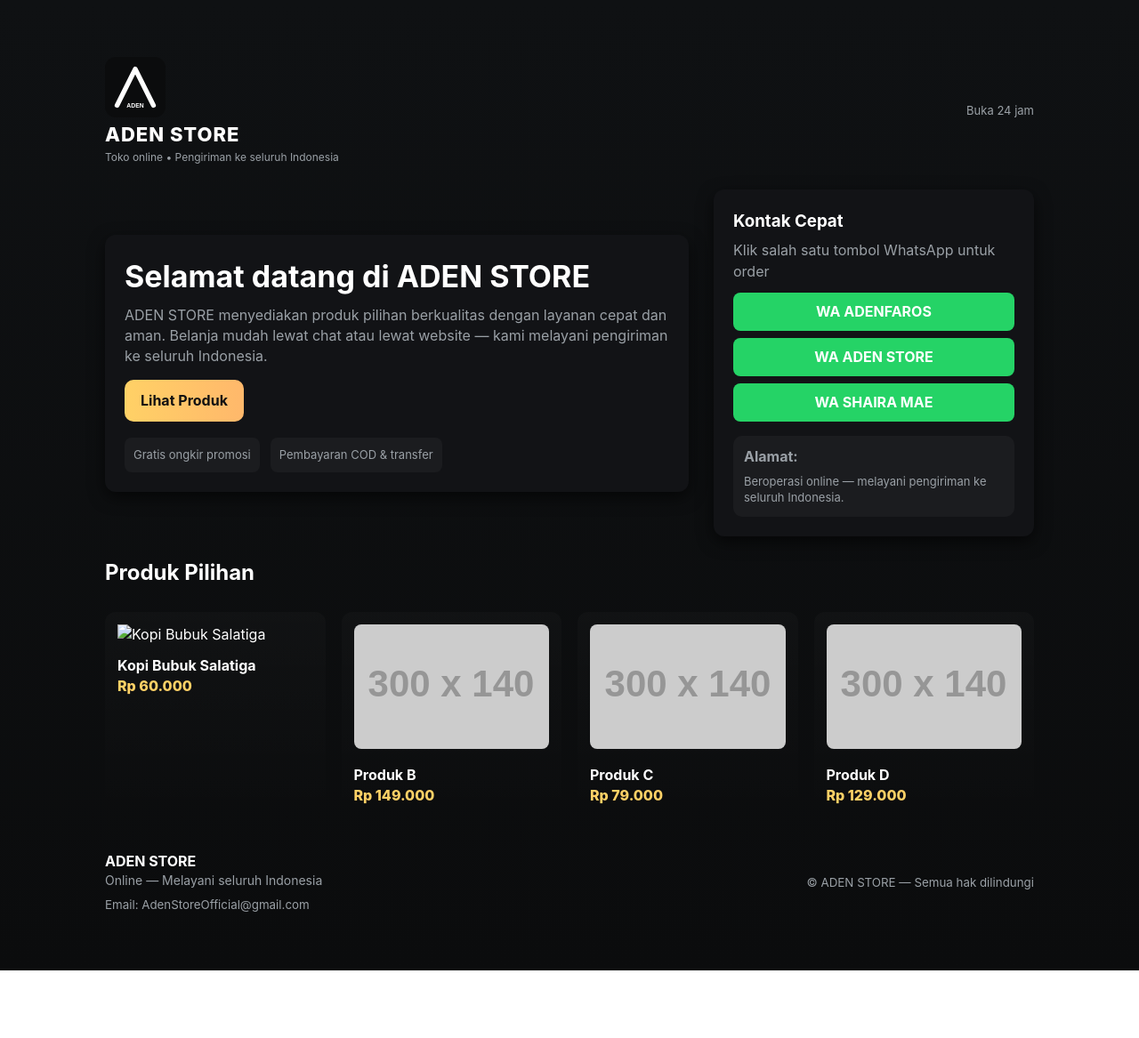
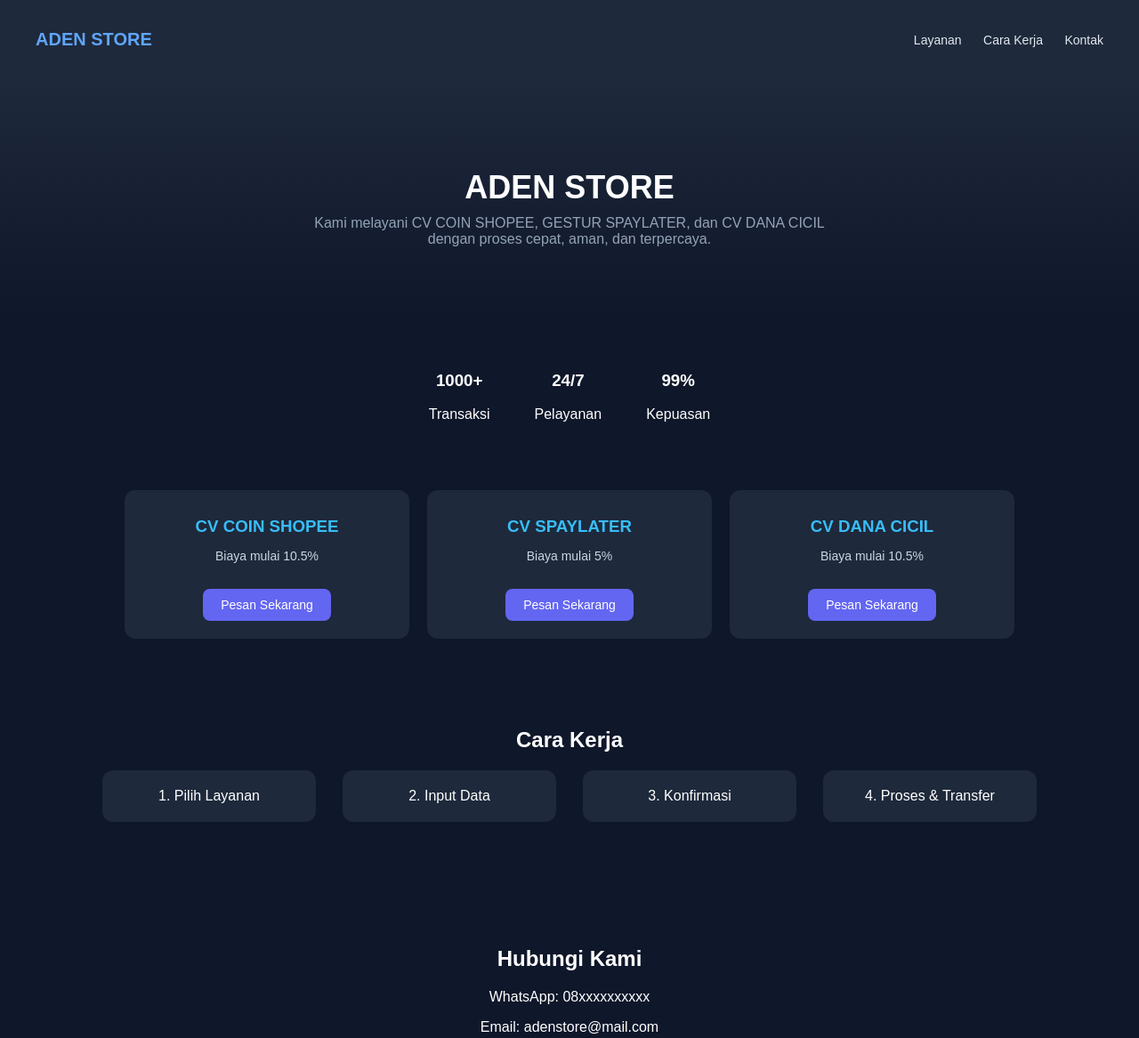
Before and after one commit to adenstore232/ADENSTORE, a plain HTML site: page index.html in a window 1280 px wide. Shown: the top 1167 px of the page at 89% size. Before the commit the page ends 1091 px from the top, so only its background shows below. Drawn offline with Linux system fonts and the light colour scheme; placeholder pictures from the web are drawn by us.

Commit message:
Update index.html

```diff
--- a/index.html
+++ b/index.html
@@ -1,183 +1,172 @@
-<!doctype html>
+<!DOCTYPE html>
 <html lang="id">
 <head>
-  <meta charset="utf-8" />
-  <meta name="viewport" content="width=device-width, initial-scale=1" />
-  <title>ADEN STORE — Toko Online</title>
-  <meta name="description" content="ADEN STORE — Toko online terpercaya, melayani pengiriman ke seluruh Indonesia. Kualitas & pelayanan prioritas." />
+  <meta charset="UTF-8">
+  <meta name="viewport" content="width=device-width, initial-scale=1.0">
+  <title>ADEN STORE</title>
   <style>
-    :root{
-      --bg:#0f1113; /* gelap */
-      --card:#121316;
-      --accent:#ffd166;
-      --muted:#9aa0a6;
-      --glass: rgba(255,255,255,0.04);
-      --radius:12px;
-      --maxw:1100px;
-      font-family: Inter, system-ui, -apple-system, 'Segoe UI', Roboto, 'Helvetica Neue', Arial;
+    body {
+      margin: 0;
+      font-family: Arial, sans-serif;
+      background: #0f172a;
+      color: #fff;
     }
-    *{box-sizing:border-box}
-    body{margin:0;background:linear-gradient(180deg,var(--bg),#0b0c0d);color:#fff;line-height:1.45}
-    .wrap{max-width:var(--maxw);margin:36px auto;padding:28px}
-
-    /* header */
-    header{display:flex;align-items:center;gap:18px}
-    .logo{display:flex;flex-direction:column;align-items:flex-start;gap:4px}
-    .logo svg{width:68px;height:68px}
-    .brand{font-weight:800;letter-spacing:1px;font-size:22px}
-    .tag{color:var(--muted);font-size:12px}
-
-    /* hero */
-    .hero{display:grid;grid-template-columns:1fr 360px;gap:28px;margin-top:28px;align-items:center}
-    .card{background:var(--card);padding:22px;border-radius:var(--radius);box-shadow:0 6px 18px rgba(0,0,0,0.6)}
-    .hero .left h1{margin:0 0 8px;font-size:34px}
-    .hero p{margin:0;color:var(--muted)}
-    .cta{display:inline-block;margin-top:14px;background:linear-gradient(90deg,var(--accent),#ffb86b);color:#111;padding:12px 18px;border-radius:10px;font-weight:700;text-decoration:none}
-
-    /* products */
-    .products{margin-top:26px;display:grid;grid-template-columns:repeat(auto-fit,minmax(200px,1fr));gap:18px}
-    .product{background:linear-gradient(180deg,rgba(255,255,255,0.02),transparent);padding:14px;border-radius:12px}
-    .thumb img{width:100%;height:140px;object-fit:cover;border-radius:8px}
-
-    .p-name{margin-top:12px;font-weight:700}
-    .p-price{color:var(--accent);font-weight:800}
-
-    /* footer/contact */
-    footer{margin-top:36px;display:flex;gap:18px;flex-wrap:wrap;justify-content:space-between;align-items:center}
-    .contact small{color:var(--muted)}
-    .address{background:var(--glass);padding:12px;border-radius:10px;color:var(--muted)}
-
-    /* responsive */
-    @media (max-width:900px){
-      .hero{grid-template-columns:1fr}
-      .logo{flex-direction:row;align-items:center}
-      .logo svg{width:54px;height:54px}
+    header {
+      display: flex;
+      justify-content: space-between;
+      align-items: center;
+      padding: 20px 40px;
+      background: #1e293b;
+    }
+    header h1 {
+      font-size: 20px;
+      color: #60a5fa;
+    }
+    nav a {
+      margin-left: 20px;
+      text-decoration: none;
+      color: #e2e8f0;
+      font-size: 14px;
+    }
+    .hero {
+      text-align: center;
+      padding: 80px 20px;
+      background: linear-gradient(to bottom, #1e293b, #0f172a);
+    }
+    .hero h2 {
+      font-size: 36px;
+      margin: 20px 0 10px;
+    }
+    .hero p {
+      max-width: 600px;
+      margin: auto;
+      color: #94a3b8;
+    }
+    .stats {
+      display: flex;
+      justify-content: center;
+      margin: 40px 0;
+      gap: 50px;
+    }
+    .stats div {
+      text-align: center;
+    }
+    .cards {
+      display: flex;
+      justify-content: center;
+      gap: 20px;
+      flex-wrap: wrap;
+      padding: 20px;
+    }
+    .card {
+      background: #1e293b;
+      border-radius: 12px;
+      padding: 20px;
+      width: 280px;
+      text-align: center;
+    }
+    .card h3 {
+      margin: 10px 0;
+      color: #38bdf8;
+    }
+    .card p {
+      color: #cbd5e1;
+      font-size: 14px;
+    }
+    .btn {
+      display: inline-block;
+      margin-top: 15px;
+      padding: 10px 20px;
+      border-radius: 8px;
+      background: #6366f1;
+      color: #fff;
+      text-decoration: none;
+      font-size: 14px;
+    }
+    .section {
+      padding: 60px 20px;
+      text-align: center;
+    }
+    .steps {
+      display: flex;
+      justify-content: center;
+      flex-wrap: wrap;
+      gap: 30px;
+    }
+    .step {
+      background: #1e293b;
+      padding: 20px;
+      border-radius: 12px;
+      width: 200px;
+    }
+    footer {
+      background: #1e293b;
+      text-align: center;
+      padding: 20px;
+      font-size: 14px;
+      color: #94a3b8;
     }
   </style>
 </head>
 <body>
-  <div class="wrap">
-    <header>
-      <div class="logo">
-        <!-- logo svg -->
-        <svg viewBox="0 0 100 100" xmlns="http://www.w3.org/2000/svg" role="img" aria-label="ADEN STORE">
-          <rect width="100" height="100" rx="18" fill="#0b0c0d" />
-          <g transform="translate(10,10)" fill="none" stroke="white" stroke-width="8" stroke-linecap="round" stroke-linejoin="round">
-            <path d="M10 70 L40 10 L70 70" />
-          </g>
-          <text x="50" y="84" fill="white" font-size="10" font-weight="700" text-anchor="middle" font-family="Arial">ADEN</text>
-        </svg>
-        <div>
-          <div class="brand">ADEN STORE</div>
-          <div class="tag">Toko online • Pengiriman ke seluruh Indonesia</div>
-        </div>
-      </div>
-      <div style="margin-left:auto;color:var(--muted);font-size:13px">Buka 24 jam</div>
-    </header>
 
-    <section class="hero">
-      <div class="left card">
-        <h1>Selamat datang di ADEN STORE</h1>
-        <p>ADEN STORE menyediakan produk pilihan berkualitas dengan layanan cepat dan aman. Belanja mudah lewat chat atau lewat website — kami melayani pengiriman ke seluruh Indonesia.</p>
-        <a class="cta" href="#produk">Lihat Produk</a>
+  <header>
+    <h1>ADEN STORE</h1>
+    <nav>
+      <a href="#layanan">Layanan</a>
+      <a href="#cara">Cara Kerja</a>
+      <a href="#kontak">Kontak</a>
+    </nav>
+  </header>
 
-        <div style="margin-top:18px;display:flex;gap:12px;flex-wrap:wrap">
-          <div style="background:var(--glass);padding:10px;border-radius:8px;color:var(--muted);font-size:13px">Gratis ongkir promosi</div>
-          <div style="background:var(--glass);padding:10px;border-radius:8px;color:var(--muted);font-size:13px">Pembayaran COD & transfer</div>
-        </div>
-      </div>
+  <section class="hero">
+    <h2>ADEN STORE</h2>
+    <p>Kami melayani CV COIN SHOPEE, GESTUR SPAYLATER, dan CV DANA CICIL dengan proses cepat, aman, dan terpercaya.</p>
+  </section>
 
-      <aside class="card">
-        <h3 style="margin:0 0 8px">Kontak Cepat</h3>
-        <p style="margin:0 0 12px;color:var(--muted)">Klik salah satu tombol WhatsApp untuk order</p>
+  <section class="stats">
+    <div><h3>1000+</h3><p>Transaksi</p></div>
+    <div><h3>24/7</h3><p>Pelayanan</p></div>
+    <div><h3>99%</h3><p>Kepuasan</p></div>
+  </section>
 
-        <!-- Tombol WhatsApp 1 -->
-        <a href="https://wa.me/6283878348853" target="_blank"
-           style="display:block;margin-bottom:8px;background:#25D366;color:#fff;padding:10px;border-radius:8px;text-align:center;text-decoration:none;font-weight:700">
-           WA ADENFAROS
-        </a>
+  <section id="layanan" class="cards">
+    <div class="card">
+      <h3>CV COIN SHOPEE</h3>
+      <p>Biaya mulai 10.5%</p>
+      <a href="#" class="btn">Pesan Sekarang</a>
+    </div>
+    <div class="card">
+      <h3>CV SPAYLATER</h3>
+      <p>Biaya mulai 5%</p>
+      <a href="#" class="btn">Pesan Sekarang</a>
+    </div>
+    <div class="card">
+      <h3>CV DANA CICIL</h3>
+      <p>Biaya mulai 10.5%</p>
+      <a href="#" class="btn">Pesan Sekarang</a>
+    </div>
+  </section>
 
-        <!-- Tombol WhatsApp 2 -->
-        <a href="https://wa.me/62822242283980" target="_blank"
-           style="display:block;margin-bottom:8px;background:#25D366;color:#fff;padding:10px;border-radius:8px;text-align:center;text-decoration:none;font-weight:700">
-           WA ADEN STORE
-        </a>
+  <section id="cara" class="section">
+    <h2>Cara Kerja</h2>
+    <div class="steps">
+      <div class="step">1. Pilih Layanan</div>
+      <div class="step">2. Input Data</div>
+      <div class="step">3. Konfirmasi</div>
+      <div class="step">4. Proses & Transfer</div>
+    </div>
+  </section>
 
-        <!-- Tombol WhatsApp 3 -->
-        <a href="https://wa.me/639634549376" target="_blank"
-           style="display:block;margin-bottom:8px;background:#25D366;color:#fff;padding:10px;border-radius:8px;text-align:center;text-decoration:none;font-weight:700">
-           WA SHAIRA MAE
-        </a>
+  <section id="kontak" class="section">
+    <h2>Hubungi Kami</h2>
+    <p>WhatsApp: 08xxxxxxxxxx</p>
+    <p>Email: adenstore@mail.com</p>
+  </section>
 
-        <div style="margin-top:16px" class="address">
-          <strong>Alamat:</strong>
-          <div style="font-size:13px;margin-top:6px;color:var(--muted)">Beroperasi online — melayani pengiriman ke seluruh Indonesia.</div>
-        </div>
-      </aside>
-    </section>
+  <footer>
+    © 2025 ADEN STORE - Semua Hak Dilindungi
+  </footer>
 
-    <section id="produk" style="margin-top:24px">
-      <h2 style="margin:0 0 12px">Produk Pilihan</h2>
-      <div class="products">
-        <!-- product card 1 -->
-        <div class="product">
-  <!-- Gambar produk -->
-  <img src="kopi.avif"
-       alt="Kopi Bubuk Salatiga"
-       class="thumb" />
-  <!-- Nama produk -->
-  <div class="p-name">Kopi Bubuk Salatiga</div>
-  <!-- Harga produk -->
-  <div class="p-price">Rp 60.000</div>
-        </div>
-        <!-- product card 2 -->
-        <div class="product">
-          <div class="thumb">
-            <img src="https://via.placeholder.com/300x140?text=Produk+B" alt="Produk B">
-          </div>
-          <div class="p-name">Produk B</div>
-          <div class="p-price">Rp 149.000</div>
-        </div>
-        <!-- product card 3 -->
-        <div class="product">
-          <div class="thumb">
-            <img src="https://via.placeholder.com/300x140?text=Produk+C" alt="Produk C">
-          </div>
-          <div class="p-name">Produk C</div>
-          <div class="p-price">Rp 79.000</div>
-        </div>
-        <!-- product card 4 -->
-        <div class="product">
-          <div class="thumb">
-            <img src="https://via.placeholder.com/300x140?text=Produk+D" alt="Produk D">
-          </div>
-          <div class="p-name">Produk D</div>
-          <div class="p-price">Rp 129.000</div>
-        </div>
-      </div>
-    </section>
-
-    <footer>
-      <div class="contact">
-        <strong>ADEN STORE</strong>
-        <div style="color:var(--muted);font-size:14px">Online — Melayani seluruh Indonesia</div>
-        <small style="display:block;margin-top:8px;color:var(--muted)">Email: AdenStoreOfficial@gmail.com </small>
-      </div>
-
-      <div style="margin-left:auto">
-        <small style="color:var(--muted)">© ADEN STORE — Semua hak dilindungi</small>
-      </div>
-    </footer>
-  </div>
-
-  <script>
-    // scroll ke produk ketika CTA diklik
-    document.querySelectorAll('.cta').forEach(a =>
-      a.addEventListener('click', function(e){
-        e.preventDefault();
-        document.querySelector('#produk').scrollIntoView({behavior:'smooth'});
-      })
-    );
-  </script>
 </body>
 </html>
```
